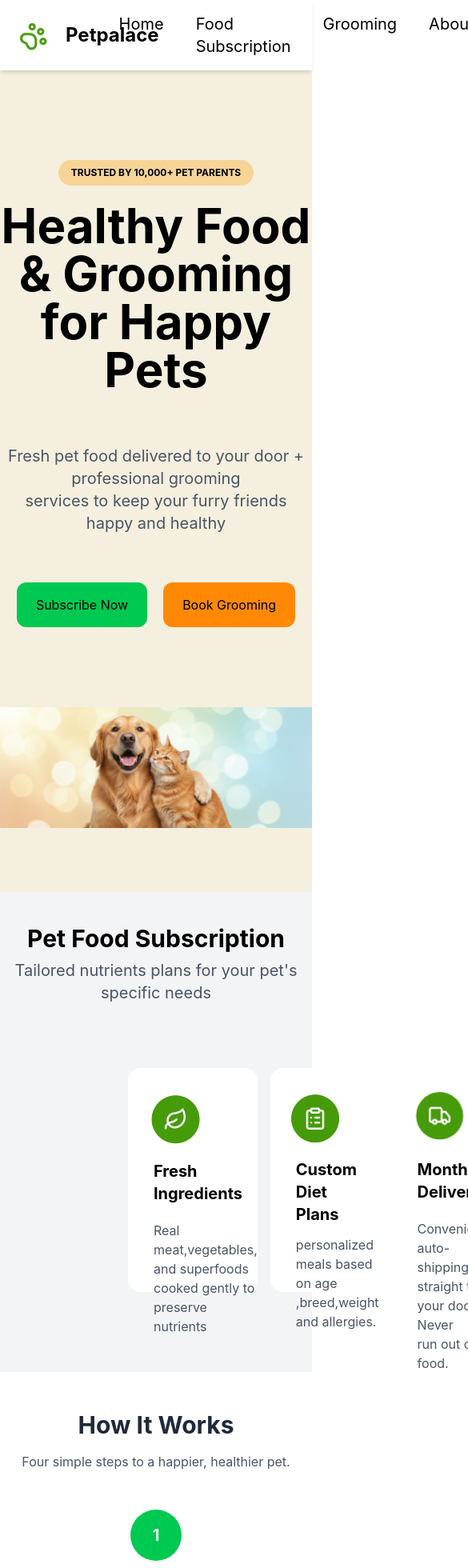
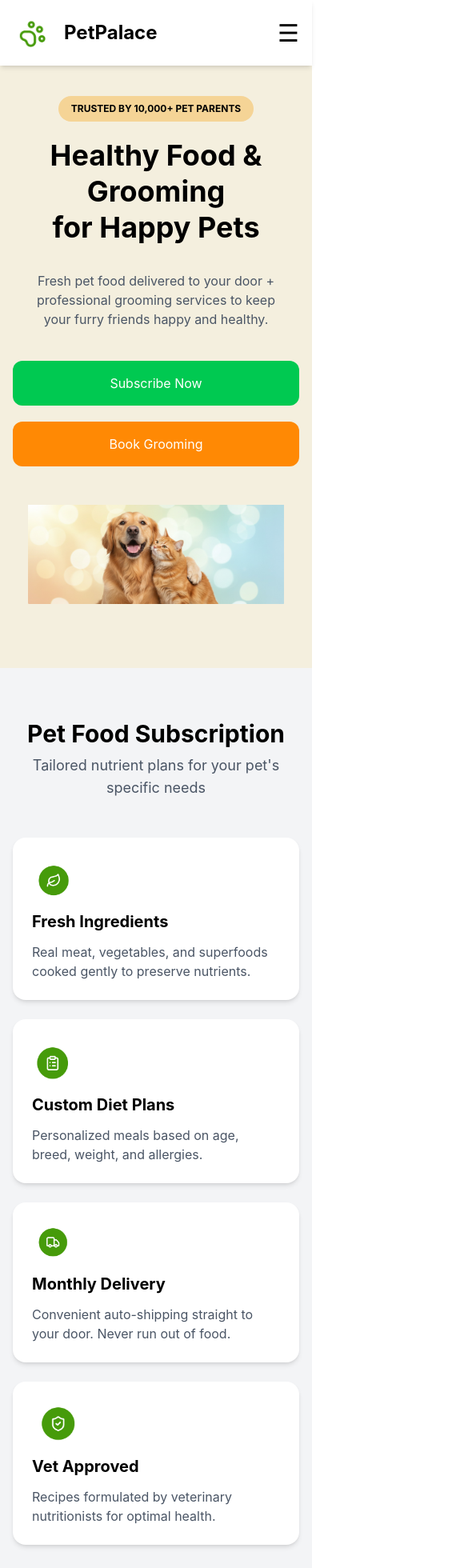
Before and after one commit to Sriramarjun2007/Petcare, a React app in the folder frontend/: page / in a window 390 px wide. Shown: the top 1960 px of the page at 80% size, 585 px wide, since content can reach past the window. Built offline with nearby package versions, Linux system fonts and the light colour scheme; the HTML template or start-up script is replaced by a standard one.

Commit message:
media query

```diff
--- a/frontend/src/components/Navbar.jsx
+++ b/frontend/src/components/Navbar.jsx
@@ -1,26 +1,29 @@
+import { useState } from "react";
 import petlogo from "../assets/petlogo.png";
 import { Link } from "react-router-dom";
 
 function Navbar() {
+  const [isOpen, setIsOpen] = useState(false);
+
   return (
     <nav className="fixed top-0 left-0 w-full bg-white text-black p-4 shadow-md z-50">
-      <div className="flex justify-between items-center">
+      <div className="max-w-7xl mx-auto flex justify-between items-center">
 
-        {/* Logo Section */}
+        {/* Logo */}
         <div className="flex items-center gap-4">
           <img
             src={petlogo}
             alt="Pet Palace Logo"
-            width="50"
-            className="rounded-xl"
+            className="w-12 rounded-xl"
           />
+
           <h1 className="text-2xl font-bold">
-            Petpalace
+            PetPalace
           </h1>
         </div>
 
-        {/* Navigation Links */}
-        <ul className="flex gap-10 text-xl">
+        {/* Desktop Menu */}
+        <ul className="hidden md:flex gap-10 text-xl">
           <li>
             <Link to="/" className="hover:text-green-500 transition">
               Home
@@ -28,25 +31,86 @@ function Navbar() {
           </li>
 
           <li>
-            <Link to="/food" className="hover:text-green-500 transition">
+            <Link
+              to="/food"
+              className="hover:text-green-500 transition"
+            >
               Food Subscription
             </Link>
           </li>
 
           <li>
-            <Link to="/grooming" className="hover:text-green-500 transition">
+            <Link
+              to="/grooming"
+              className="hover:text-green-500 transition"
+            >
               Grooming
             </Link>
           </li>
 
           <li>
-            <Link to="/about" className="hover:text-green-500 transition">
+            <Link
+              to="/about"
+              className="hover:text-green-500 transition"
+            >
               About
             </Link>
           </li>
         </ul>
 
+        {/* Hamburger Button */}
+        <button
+          className="md:hidden text-3xl"
+          onClick={() => setIsOpen(!isOpen)}
+        >
+          ☰
+        </button>
       </div>
+
+      {/* Mobile Menu */}
+      {isOpen && (
+        <ul className="md:hidden flex flex-col items-center gap-6 py-6 bg-white text-lg">
+          <li>
+            <Link
+              to="/"
+              onClick={() => setIsOpen(false)}
+              className="hover:text-green-500"
+            >
+              Home
+            </Link>
+          </li>
+
+          <li>
+            <Link
+              to="/food"
+              onClick={() => setIsOpen(false)}
+              className="hover:text-green-500"
+            >
+              Food Subscription
+            </Link>
+          </li>
+
+          <li>
+            <Link
+              to="/grooming"
+              onClick={() => setIsOpen(false)}
+              className="hover:text-green-500"
+            >
+              Grooming
+            </Link>
+          </li>
+
+          <li>
+            <Link
+              to="/about"
+              onClick={() => setIsOpen(false)}
+              className="hover:text-green-500"
+            >
+              About
+            </Link>
+          </li>
+        </ul>
+      )}
     </nav>
   );
 }
--- a/frontend/src/pages/Dashboard.jsx
+++ b/frontend/src/pages/Dashboard.jsx
@@ -3,109 +3,191 @@ import leaf from "../assets/leaf.png";
 import plan from "../assets/plan.png";
 import delivery from "../assets/delivery.png";
 import approve from "../assets/approved.png";
+
 function Dashboard() {
   return (
-    <div className="bg-[#F4EFDE] min-h-screen pt-30">
-      <div className="flex flex-col items-center">
-
-        <p className="bg-[#F5D496] inline-block px-4 py-2 rounded-full text-xs font-sans font-bold mt-20">
+    <div className="bg-[#F4EFDE] min-h-screen pt-20">
+      {/* Hero Section */}
+      <div className="flex flex-col items-center px-4">
+        <p className="bg-[#F5D496] inline-block px-4 py-2 rounded-full text-xs font-bold mt-10 text-center">
           TRUSTED BY 10,000+ PET PARENTS
         </p>
 
-        <h1 className="text-6xl font-bold mt-5 text-center">
+        <h1 className="text-4xl md:text-5xl lg:text-6xl font-bold mt-5 text-center leading-tight">
           Healthy Food & Grooming <br />
           for Happy Pets
         </h1>
 
-        <p className="mt-16 text-center text-gray-600 text-xl">
-          Fresh pet food delivered to your door + professional grooming
-          <br />
-          services to keep your furry friends happy and healthy
+        <p className="mt-8 md:mt-10 text-center text-gray-600 text-base md:text-xl px-4">
+          Fresh pet food delivered to your door + professional
+          grooming services to keep your furry friends happy and
+          healthy.
         </p>
 
-        <div className="flex gap-5 justify-center items-center mt-15">
-          <button className="bg-green-500 px-6 py-4 rounded-xl hover:bg-green-600">
+        <div className="flex flex-col sm:flex-row gap-5 justify-center items-center mt-10 w-full sm:w-auto">
+          <button className="bg-green-500 text-white px-6 py-4 rounded-xl hover:bg-green-600 w-full sm:w-auto">
             Subscribe Now
           </button>
 
-          <button className="bg-orange-400 px-6 py-4 rounded-xl hover:bg-orange-600">
+          <button className="bg-orange-400 text-white px-6 py-4 rounded-xl hover:bg-orange-500 w-full sm:w-auto">
             Book Grooming
           </button>
         </div>
-        <img src={dogcatlogo} alt="petpicture" className="mt-25 "></img>
-      </div>
-      <div className="bg-gray-100 mt-20 h-150">
-        <p className="text-center pt-10 text-3xl font-bold">Pet Food Subscription</p>
-        <p className="text-center text-gray-600 text-xl pt-2">Tailored nutrients plans for your pet's specific needs</p>
-        <div className="flex gap-4 pt-20 pl-40">
-          <div className="w-70 h-70 bg-white rounded-2xl">
-            <img src={leaf} className="p-4"/>
-            <p className="pl-8 text-xl font-bold">Fresh Ingredients</p>
-            <p className="pl-8 pt-5 text-gray-600 ">Real meat,vegetables, and superfoods cooked gently to preserve nutrients</p>
+
+        <img
+          src={dogcatlogo}
+          alt="Pet"
+          className="mt-12 w-full max-w-xs sm:max-w-md md:max-w-2xl"
+        />
       </div>
 
-          <div className="w-70 h-70 bg-white rounded-2xl">
-            <img src={plan}  className="p-4"/>
-            <p className="pl-8 text-xl font-bold">Custom Diet<br></br>Plans</p>
-            <p className="pl-8 pt-3 text-gray-600 ">personalized  meals based <br></br>on age ,breed,weight<br></br> and allergies.</p>
+      {/* Subscription Section */}
+      <div className="bg-gray-100 mt-20 py-16 px-4">
+        <p className="text-center text-3xl font-bold">
+          Pet Food Subscription
+        </p>
+
+        <p className="text-center text-gray-600 text-lg md:text-xl pt-2">
+          Tailored nutrient plans for your pet's specific needs
+        </p>
+
+        <div className="grid grid-cols-1 sm:grid-cols-2 lg:grid-cols-4 gap-6 mt-12 max-w-7xl mx-auto">
+          {/* Card 1 */}
+          <div className="bg-white rounded-2xl p-6 shadow-md">
+            <img src={leaf} alt="Fresh Ingredients" className="w-14" />
+
+            <p className="text-xl font-bold mt-4">
+              Fresh Ingredients
+            </p>
+
+            <p className="mt-3 text-gray-600">
+              Real meat, vegetables, and superfoods cooked gently
+              to preserve nutrients.
+            </p>
           </div>
 
-          <div className="w-70 h-70 bg-white rounded-2xl">
-            <img src={delivery}  className="p-4"/>
-            <p className="pl-8 text-xl font-bold">Monthly Delivery </p>
-            <p className="pl-8 pt-5 text-gray-600 mr-2">Convenient auto-shipping straight to your door. Never<br></br> run out of food.</p>
+          {/* Card 2 */}
+          <div className="bg-white rounded-2xl p-6 shadow-md">
+            <img src={plan} alt="Custom Plans" className="w-14" />
+
+            <p className="text-xl font-bold mt-4">
+              Custom Diet Plans
+            </p>
+
+            <p className="mt-3 text-gray-600">
+              Personalized meals based on age, breed, weight,
+              and allergies.
+            </p>
           </div>
 
-          <div className="w-70 h-70 bg-white rounded-2xl">
-            <img src={approve}  className="p-4"/>
-            <p className="pl-8 text-xl font-bold">Vet Approved</p>
-            <p className="pl-8 pt-5 text-gray-600 mr-5">Recipes formulated by veterinary nutritionlists for optimal health.</p>
+          {/* Card 3 */}
+          <div className="bg-white rounded-2xl p-6 shadow-md">
+            <img src={delivery} alt="Delivery" className="w-14" />
+
+            <p className="text-xl font-bold mt-4">
+              Monthly Delivery
+            </p>
+
+            <p className="mt-3 text-gray-600">
+              Convenient auto-shipping straight to your door.
+              Never run out of food.
+            </p>
+          </div>
+
+          {/* Card 4 */}
+          <div className="bg-white rounded-2xl p-6 shadow-md">
+            <img src={approve} alt="Vet Approved" className="w-14" />
+
+            <p className="text-xl font-bold mt-4">
+              Vet Approved
+            </p>
+
+            <p className="mt-3 text-gray-600">
+              Recipes formulated by veterinary nutritionists
+              for optimal health.
+            </p>
           </div>
         </div>
       </div>
-      <div className="bg-white py-12 h-120">
-          <div className="max-w-5xl mx-auto px-6 text-center">
-            <h2 className="text-3xl font-bold text-gray-800 mb-4">How It Works</h2>
-            <p className="text-gray-600 mb-12">Four simple steps to a happier, healthier pet.</p>
 
-            <div className="grid grid-cols-1 md:grid-cols-4 gap-8">
+      {/* How It Works Section */}
+      <div className="bg-white py-16 px-4">
+        <div className="max-w-6xl mx-auto text-center">
+          <h2 className="text-3xl font-bold text-gray-800 mb-4">
+            How It Works
+          </h2>
+
+          <p className="text-gray-600 mb-12">
+            Four simple steps to a happier, healthier pet.
+          </p>
+
+          <div className="grid grid-cols-1 sm:grid-cols-2 lg:grid-cols-4 gap-8">
+            {/* Step 1 */}
             <div className="flex flex-col items-center">
               <div className="w-16 h-16 flex items-center justify-center rounded-full bg-green-500 text-white text-xl font-bold mb-4">
                 1
               </div>
-                <h3 className="text-lg font-semibold text-gray-800 mb-2">Choose Pet Type</h3>
-                <p className="text-gray-600 text-sm">Tell us about your dog or cat's breed, age, and size.</p>
+
+              <h3 className="text-lg font-semibold text-gray-800 mb-2">
+                Choose Pet Type
+              </h3>
+
+              <p className="text-gray-600 text-sm">
+                Tell us about your dog or cat's breed, age,
+                and size.
+              </p>
             </div>
 
+            {/* Step 2 */}
             <div className="flex flex-col items-center">
               <div className="w-16 h-16 flex items-center justify-center rounded-full bg-green-500 text-white text-xl font-bold mb-4">
                 2
               </div>
-                <h3 className="text-lg font-semibold text-gray-800 mb-2">Select Food Plan</h3>
-                <p className="text-gray-600 text-sm">Pick a meal plan that fits their specific dietary needs.</p>
+
+              <h3 className="text-lg font-semibold text-gray-800 mb-2">
+                Select Food Plan
+              </h3>
+
+              <p className="text-gray-600 text-sm">
+                Pick a meal plan that fits their specific
+                dietary needs.
+              </p>
             </div>
 
+            {/* Step 3 */}
             <div className="flex flex-col items-center">
               <div className="w-16 h-16 flex items-center justify-center rounded-full bg-green-500 text-white text-xl font-bold mb-4">
                 3
               </div>
-                <h3 className="text-lg font-semibold text-gray-800 mb-2">Schedule Grooming</h3>
-                <p className="text-gray-600 text-sm">Book a salon visit or mobile grooming session.</p>
+
+              <h3 className="text-lg font-semibold text-gray-800 mb-2">
+                Schedule Grooming
+              </h3>
+
+              <p className="text-gray-600 text-sm">
+                Book a salon visit or mobile grooming session.
+              </p>
             </div>
 
+            {/* Step 4 */}
             <div className="flex flex-col items-center">
               <div className="w-16 h-16 flex items-center justify-center rounded-full bg-green-500 text-white text-xl font-bold mb-4">
                 4
               </div>
-                <h3 className="text-lg font-semibold text-gray-800 mb-2">Relax & Enjoy</h3>
-                <p className="text-gray-600 text-sm">Receive fresh food deliveries and enjoy a clean, happy pet.</p>
+
+              <h3 className="text-lg font-semibold text-gray-800 mb-2">
+                Relax & Enjoy
+              </h3>
+
+              <p className="text-gray-600 text-sm">
+                Receive fresh food deliveries and enjoy a clean,
+                happy pet.
+              </p>
             </div>
           </div>
         </div>
       </div>
     </div>
-
-
   );
 }
 
```
Lines whose indentation alone changed are shown as unchanged.
